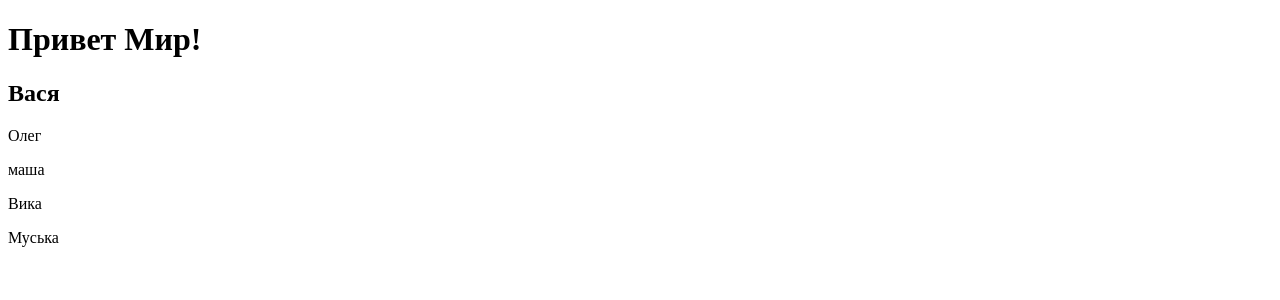
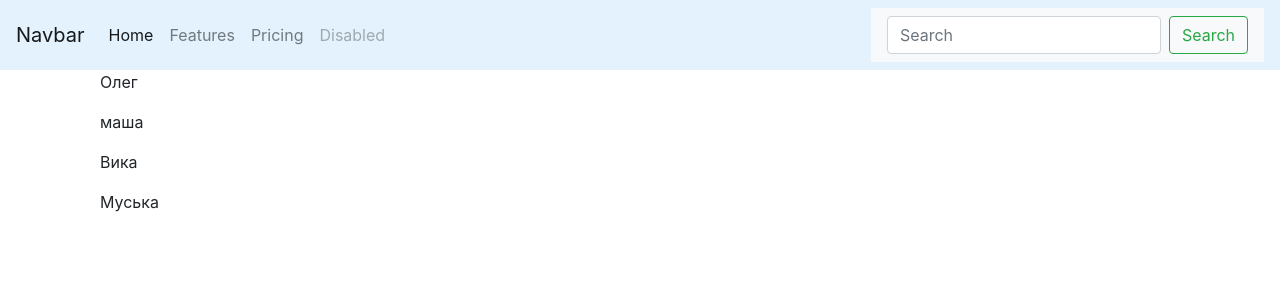
Before and after one commit to nion8/blog1, a Django app: page /blog/ in a window 1280 px wide. Shown: the top 300 px of the page. Run offline with Django 3.2, Linux system fonts and the light colour scheme; some libraries are stand-ins or nearby versions.

Commit message:
base.html +bootstrap4

```diff
--- /dev/null
+++ b/blog/templates/blog/base_blog.html
@@ -0,0 +1,50 @@
+<!DOCTYPE html>
+<html lang="en">
+<head>
+    <meta charset="UTF-8">
+    <meta name="viewport" content="width=device-width, initial-scale=1, shrink-to-fit=no">
+    <link rel="stylesheet" href="https://stackpath.bootstrapcdn.com/bootstrap/4.3.1/css/bootstrap.min.css" integrity="sha384-ggOyR0iXCbMQv3Xipma34MD+dH/1fQ784/j6cY/iJTQUOhcWr7x9JvoRxT2MZw1T" crossorigin="anonymous">
+    <title>
+        {% block title %}
+            Blog Engine
+        {% endblock %}
+    </title>
+</head>
+<body>
+<nav class="navbar navbar-expand-lg navbar-light " style="background-color: #e3f2fd;">
+  <a class="navbar-brand" href="#">Navbar</a>
+  <button class="navbar-toggler" type="button" data-toggle="collapse" data-target="#navbarNavAltMarkup" aria-controls="navbarNavAltMarkup" aria-expanded="false" aria-label="Toggle navigation">
+    <span class="navbar-toggler-icon"></span>
+  </button>
+  <div class="collapse navbar-collapse" id="navbarNavAltMarkup">
+    <div class="navbar-nav">
+      <a class="nav-item nav-link active" href="#">Home <span class="sr-only">(current)</span></a>
+      <a class="nav-item nav-link" href="#">Features</a>
+      <a class="nav-item nav-link" href="#">Pricing</a>
+      <a class="nav-item nav-link disabled" href="#">Disabled</a>
+    </div>
+  </div>
+   <nav class="navbar navbar-light bg-light">
+
+  <form class="form-inline">
+    <input class="form-control mr-sm-2" type="search" placeholder="Search" aria-label="Search">
+    <button class="btn btn-outline-success my-2 my-sm-0" type="submit">Search</button>
+  </form>
+</nav>
+</nav>
+<div class="container">
+    <div class="raw">
+        <div class="col-md-6">
+            {% block content %}
+    The is no any content
+{% endblock %}
+
+        </div>
+    </div>
+</div>
+
+</body>
+<script src="https://code.jquery.com/jquery-3.3.1.slim.min.js" integrity="sha384-q8i/X+965DzO0rT7abK41JStQIAqVgRVzpbzo5smXKp4YfRvH+8abtTE1Pi6jizo" crossorigin="anonymous"></script>
+    <script src="https://cdnjs.cloudflare.com/ajax/libs/popper.js/1.14.7/umd/popper.min.js" integrity="sha384-UO2eT0CpHqdSJQ6hJty5KVphtPhzWj9WO1clHTMGa3JDZwrnQq4sF86dIHNDz0W1" crossorigin="anonymous"></script>
+    <script src="https://stackpath.bootstrapcdn.com/bootstrap/4.3.1/js/bootstrap.min.js" integrity="sha384-JjSmVgyd0p3pXB1rRibZUAYoIIy6OrQ6VrjIEaFf/nJGzIxFDsf4x0xIM+B07jRM" crossorigin="anonymous"></script>
+</html>
--- a/blog/templates/blog/index.html
+++ b/blog/templates/blog/index.html
@@ -1,18 +1,13 @@
-<!DOCTYPE html>
-<html lang="en">
-<head>
-    <meta charset="UTF-8">
-    <title>idext page</title>
-</head>
-<body>
-<h1>Привет Мир!</h1>
-<h2>Вася</h2>
-<p>
+{% extends 'blog/base_blog.html' %}
+
+{% block title %}
+            post list
+        {% endblock %}
+
+{% block content %}
     {% for name in names %}
     <p>
     {{ name }}
     {% endfor %}
 </p>
-</p>
-</body>
-</html>
+{% endblock %}
```
